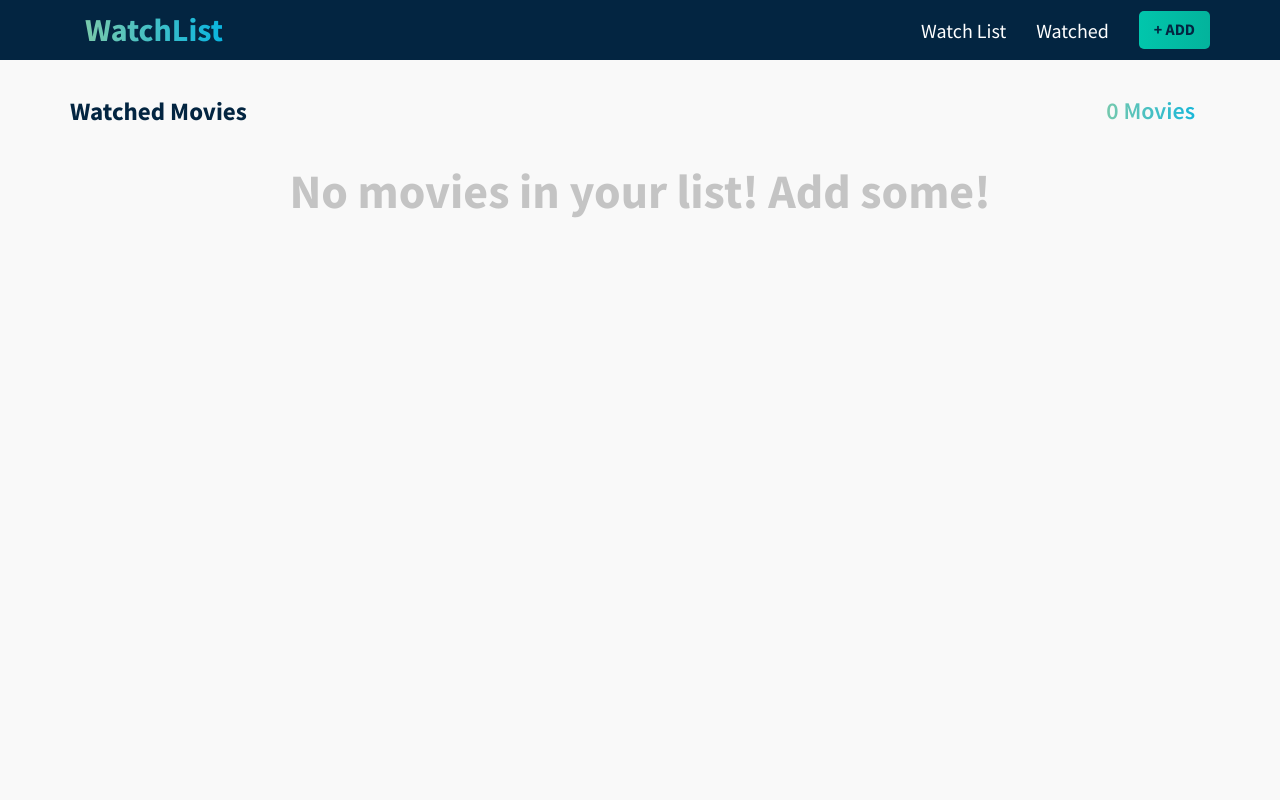
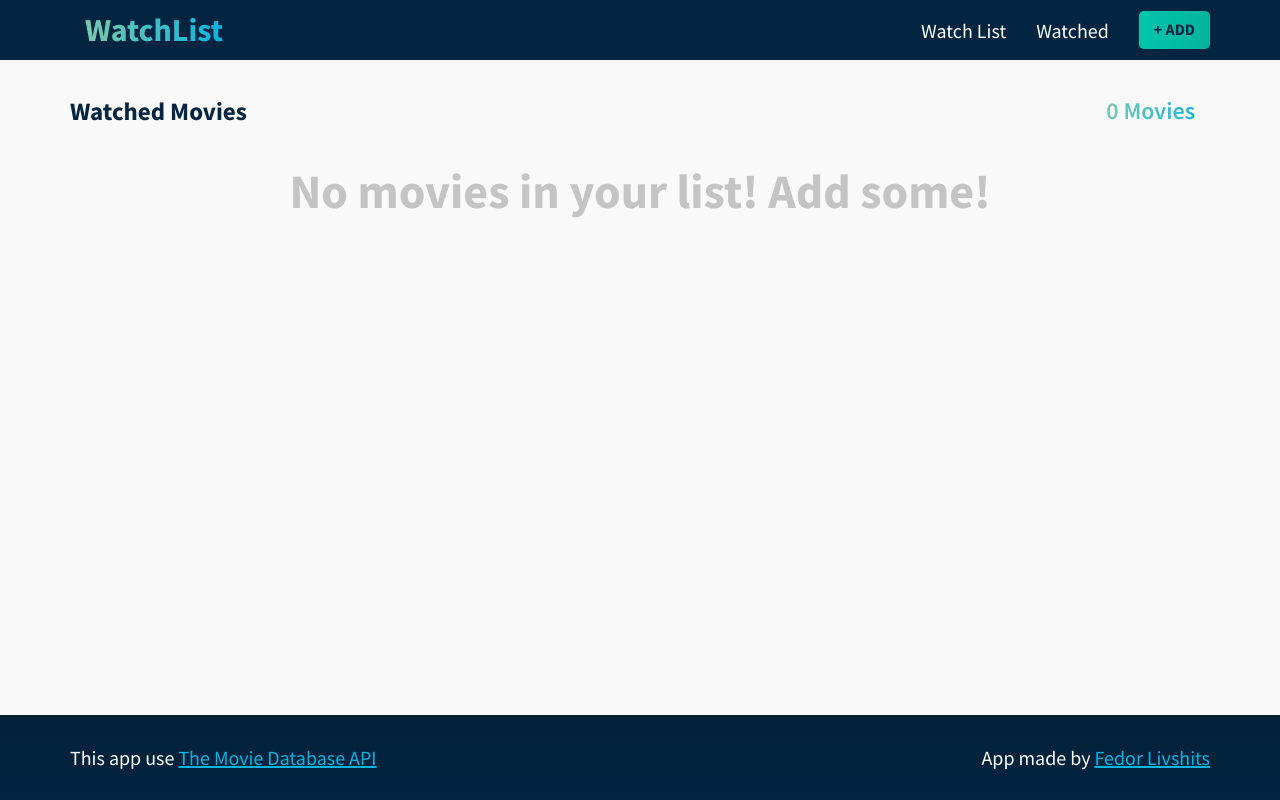
Before and after one commit to FedorLivshits/Movie-Watchlist-React, a React (Create React App) app: page /watched in a window 1280 px wide. Built offline with nearby package versions, Linux system fonts and the light colour scheme.

Commit message:
added footer

```diff
--- a/src/App.css
+++ b/src/App.css
@@ -29,11 +29,15 @@ time, mark, audio, video {
 
 body {
     font-family: "Source Sans Pro", sans-serif;
-    height: 100vh;
-    background: #f9f9f9;
     padding: 0;
     margin: 0;
+    background: #f9f9f9;
     /*background: #18191a;*/
+}
+.app{
+    height: 100vh;
+    display: flex;
+    flex-direction: column;
 }
 
 .container {
@@ -119,7 +123,7 @@ header a:hover {
     opacity: 0.7;
 }
 
-header .brand a {
+.brand a {
     background: linear-gradient(to right, #86cca6 0%, #09b4e0 100%); /* Градиент для текста */
     -webkit-background-clip: text; /* Обрезаем фон по тексту */
     -webkit-text-fill-color: transparent; /* Прозрачный текст */
@@ -210,8 +214,8 @@ header .nav-links li:last-child {
 
 .results {
     padding: 0;
-    margin: 0;
-    margin-top: 20px;
+    width: 70%;
+    margin: 0 auto;
 }
 
 .results li {
@@ -373,3 +377,20 @@ header .nav-links li:last-child {
     font-size: 3rem;
     text-align: center;
 }
+
+.footer{
+    margin-top: auto;
+    background: linear-gradient(to bottom, #032039 0%, #032541 100%);
+}
+.footer-info{
+    padding-top: 30px;
+    padding-bottom: 30px;
+    color: white;
+    font-size: 20px;
+    font-weight: 400;
+    display: flex;
+    justify-content: space-between;
+}
+.footer-info p a{
+    color: #02b5e1;
+}
--- a/src/App.js
+++ b/src/App.js
@@ -1,5 +1,5 @@
 import React from "react";
-import {BrowserRouter as Router, Switch, Route} from "react-router-dom";
+import {BrowserRouter as Router, Switch, Route, Link} from "react-router-dom";
 import Header from "./Components/Header";
 import "./App.css";
 import "./lib/font-awesome/css/all.min.css";
@@ -13,6 +13,7 @@ function App() {
     return (
         <GlobalProvider>
             <Router>
+                <div className="app">
                     <Header/>
                     <Switch>
                         <Route path="/watchlist">
@@ -25,6 +26,21 @@ function App() {
                             <Watched/>
                         </Route>
                     </Switch>
+                    <footer className="footer">
+                        <div className="container">
+                            <div className="footer-inner">
+                                <div className="footer-info">
+                                    <p>This app use <a
+                                        href="https://developers.themoviedb.org/3/getting-started/introduction">The
+                                        Movie Database API</a></p>
+                                    <p>App made by <a href="https://github.com/FedorLivshits/Movie-Watchlist-React">Fedor
+                                        Livshits</a></p>
+                                </div>
+                            </div>
+                        </div>
+                    </footer>
+                </div>
+
             </Router>
         </GlobalProvider>
     );
--- a/src/Components/ResultCard.jsx
+++ b/src/Components/ResultCard.jsx
@@ -4,13 +4,17 @@ import {GlobalContext} from "../Context/StateContext";
 const ResultCard = ({movie}) => {
     const {
         addMovieToWatchlist,
+        sendMovieToWatchlist,
         watchList,
+        watched,
     } = useContext(GlobalContext);
 
     let storedMovie = watchList.find((o) => o.id === movie.id);
+    let storedMovieWatched = watched.find((o) => o.id === movie.id);
 
 
     const watchlistDisabled = storedMovie ? true : false;
+    const watchedDisabled = storedMovieWatched ? true : false;
 
     return (
         <div className="result-card">
@@ -35,8 +39,14 @@ const ResultCard = ({movie}) => {
                     </h4>
                 </div>
                <div className="controls">
-                   <button className="btn" onClick={() => addMovieToWatchlist(movie)} disabled={watchlistDisabled}>Add to watchlist</button>
+                   <button className="btn" onClick={() => addMovieToWatchlist(movie)} disabled={watchlistDisabled}>
+                       Add to watchlist
+                   </button>
+                   <button className="btn" disabled={watchedDisabled} onClick={() => sendMovieToWatchlist(movie)}>
+                       Add to Watched
+                   </button>
                </div>
+
             </div>
         </div>
     );
--- a/src/Context/AppReducer.js
+++ b/src/Context/AppReducer.js
@@ -4,6 +4,11 @@ const AppReducer = (state, action) => {
             return {
                 ...state,
                 watchList: [action.payload, ...state.watchList ],
+            };
+        case "SEND_MOVIE_TO_WATCHLIST":
+            return {
+                ...state,
+                watched: [action.payload, ...state.watched ],
             };
         case "REMOVE_MOVIE_FROM_WATCHLIST":
             return {
--- a/src/Context/StateContext.js
+++ b/src/Context/StateContext.js
@@ -25,6 +25,9 @@ export const GlobalProvider = (props) => {
     const addMovieToWatchlist = (movie) => {
         dispatch({ type: "ADD_MOVIE_TO_WATCHLIST", payload: movie });
     };
+    const sendMovieToWatchlist = (movie) => {
+        dispatch({ type: "SEND_MOVIE_TO_WATCHLIST", payload: movie });
+    };
     const removeMovieFromWatchlist = (id) => {
         dispatch({ type: "REMOVE_MOVIE_FROM_WATCHLIST", payload: id });
     };
@@ -43,6 +46,7 @@ export const GlobalProvider = (props) => {
                 watchList: state.watchList,
                 watched: state.watched,
                 addMovieToWatchlist,
+                sendMovieToWatchlist,
                 removeMovieFromWatchlist,
                 removeMovieFromWatched,
                 addMovieToWatched,
```
Lines whose indentation alone changed are shown as unchanged.
